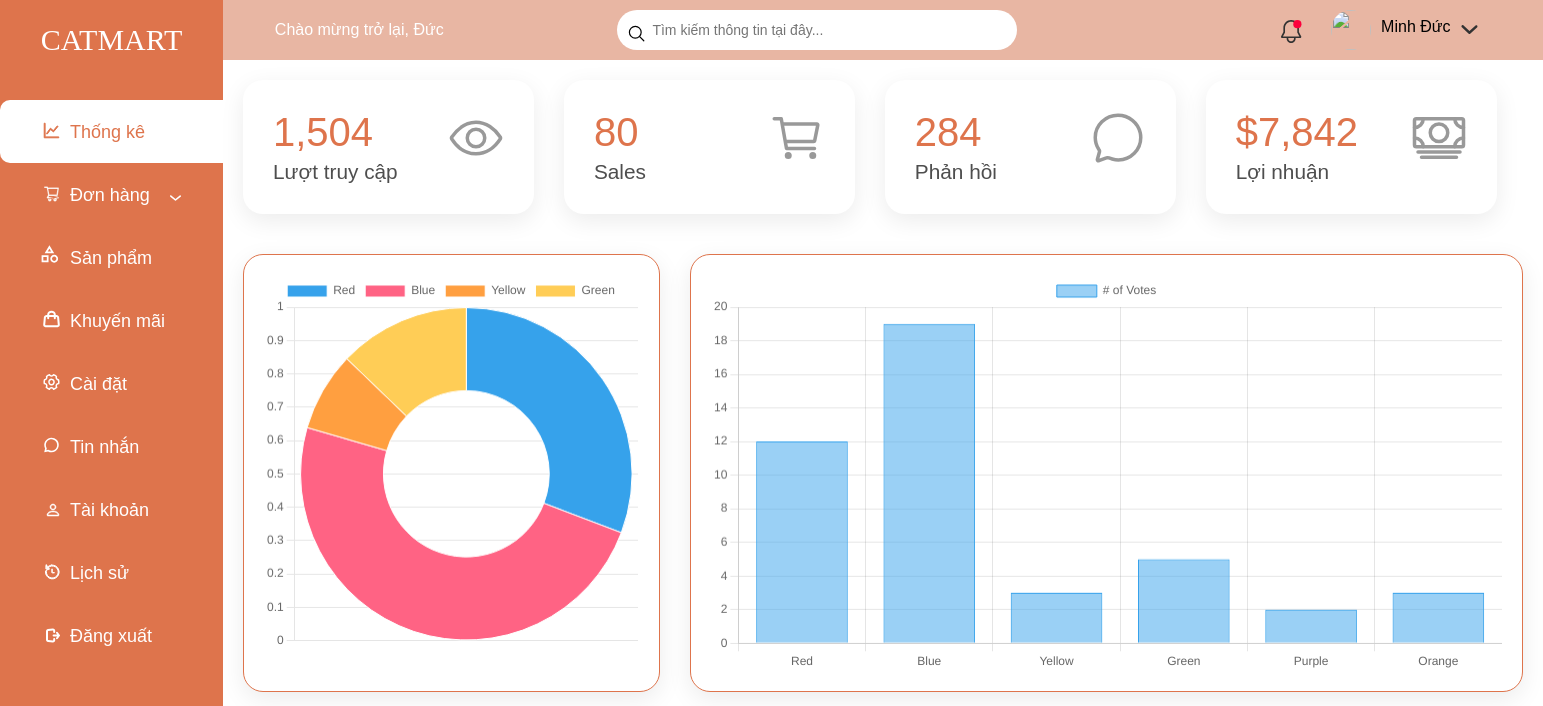
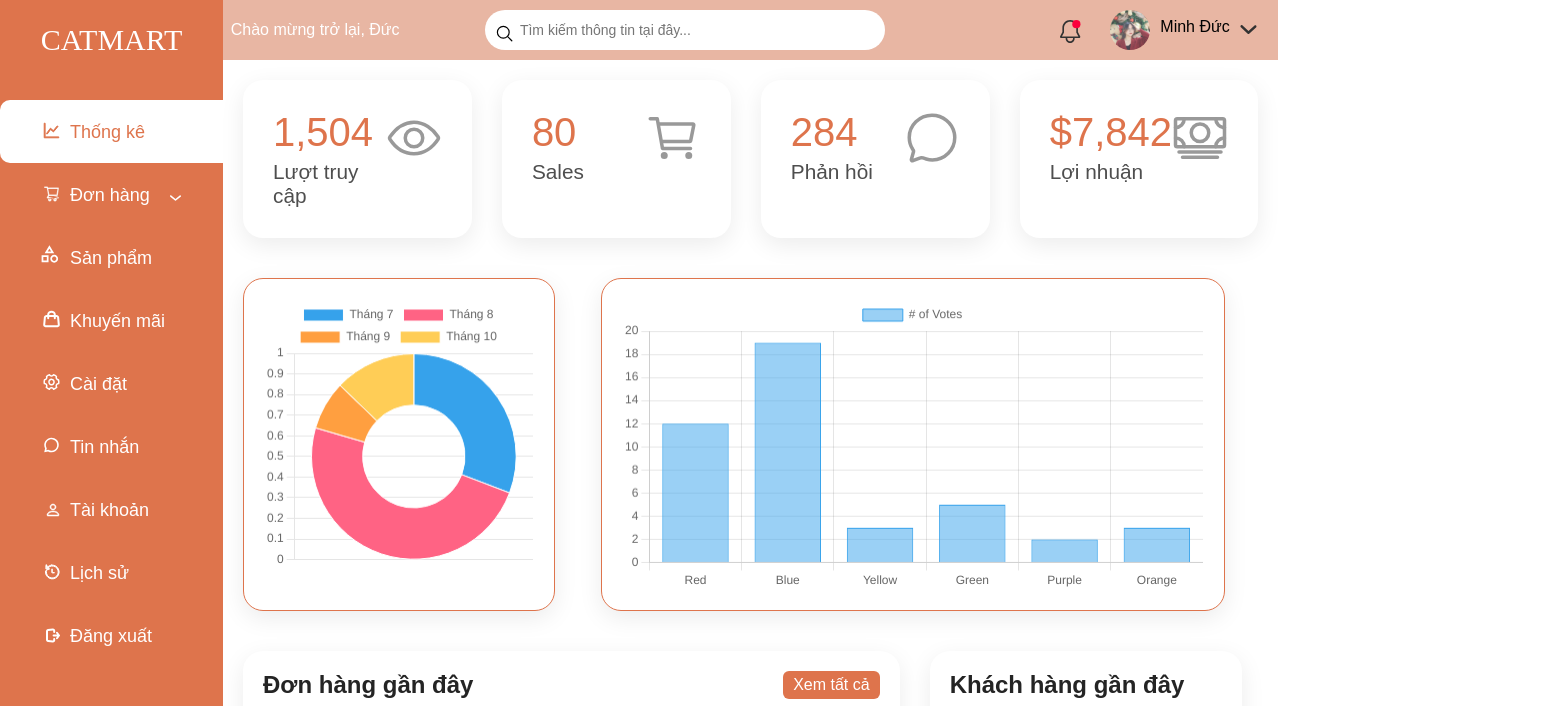
Before and after one commit to ducmink/admin-catmart, a plain HTML site: page HomeadminMess.html in a window 1280 px wide. Shown: the top 706 px of the page, 1543 px wide, since content can reach past the window. Drawn offline with nearby package versions, Linux system fonts and the light colour scheme; a web font is replaced by a local one.

Commit message:
cap nhat lai header va ava

```diff
--- a/HomeadminMess.html
+++ b/HomeadminMess.html
@@ -206,7 +206,7 @@
                     </svg>
                     </span>
                     <div class="user">
-                        <img src="../avatar.jpg" alt="">
+                        <img src="./img/avatar.jpg" alt="">
                     </div>
 
                     <span id="name">Minh Đức</span>
@@ -282,7 +282,7 @@
                         new Chart(ctx_1, {
                           type: 'doughnut',
                           data: {
-                            labels: ['Red', 'Blue', 'Yellow', 'Green'],
+                            labels: ['Tháng 7', 'Tháng 8', 'Tháng 9', 'Tháng 10'],
                             datasets: [{
                               label: '# of Votes',
                               data: [12, 19, 3, 5],
--- a/TKWEB/css/style.css
+++ b/TKWEB/css/style.css
@@ -20,9 +20,12 @@
 }
 
 body{
-  min-height: 100vh;
-  overflow-x: hidden;
-  font-family: Coiny;
+    width: 100vw;
+    height: 100vh;
+    overflow-x: hidden;
+    font-family: Coiny;
+    margin: 0;
+    padding: 0;
 }
 
 .container {
@@ -123,14 +126,17 @@ body{
 /* ====main==== */
 .main{
     position: absolute;
-    width: calc(100%-223px);
+    width: calc(100vw - 225px);
     left: 223px;
     min-height: 100vh;
     background: white;
     transition: 0.5s;
+    display: flex;
+    flex-direction: column;
+    align-items: center;
 }
 .topbar{
-    width: 1320px;
+    width: 100%;
     height: 60px;
     display: flex;
     justify-content: space-around;
@@ -231,7 +237,7 @@ body{
 
 .cardBox{
     position: relative;
-    width: 98%;
+    width: calc(100vw - 225px);
     padding: 20px;
     display: grid;
     grid-template-columns: repeat(4, 1fr);
@@ -280,7 +286,7 @@ body{
 /* ================ Bảng thống kê chart Js ============*/
 .chartsBx{
     position: relative;
-    width: 100%;
+    width: calc(100vw - 225px);
     padding: 20px;
     display: grid;
     grid-template-columns: 1fr 2fr;
@@ -291,7 +297,7 @@ body{
     position: relative;
     background: #fff;
     padding: 20px;
-    width: 100%;
+    width: 95%;
     box-shadow: 0 7px 25px rgba(0,0,0,0.08);
     border-radius: 20px;
     border: 1px solid #DE744C;
```
Also changed, not shown: img/avatar.jpg (added).
